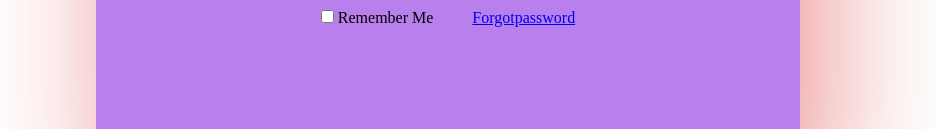
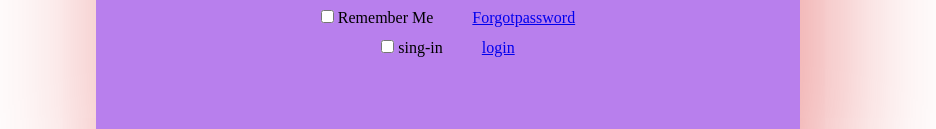
Before and after one commit to arujkishna/pro1, a plain HTML site: page index.html in a window 1280 px wide. Shown: the part 391-520 px from the top of the page, without its empty margins (192-1128 px from the left). Drawn offline with Linux system fonts and the light colour scheme.

Commit message:
Update index.html
i add a new login interface

```diff
--- a/index.html
+++ b/index.html
@@ -26,7 +26,10 @@
                 <label for=""><input type="checkbox"> Remember Me</label>
                 <a href="#">Forgotpassword</a>
             </div>
-
+              <div class="remf">
+                <label for=""><input type="checkbox"> sing-in</label>
+                <a href="#">login</a>
+            </div>
         </div>
 
 </body>
```
